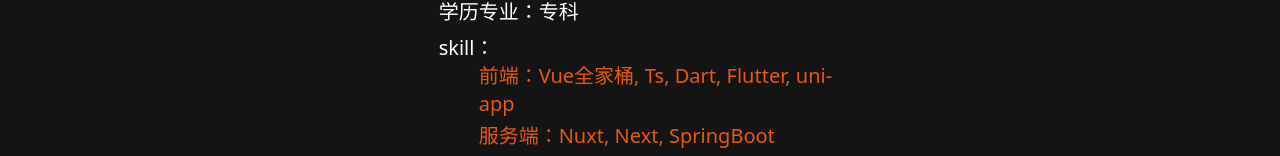
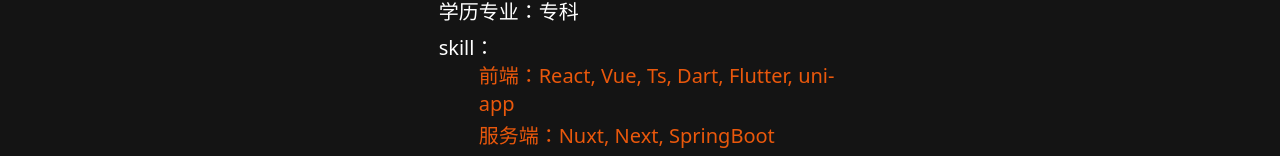
Before and after one commit to NoFearInMyHeart/resume-yzZ, a Next.js app: page /about in a window 1280 px wide. Shown: the part 443-599 px from the top of the page. Built offline with nearby package versions, Linux system fonts and the light colour scheme.

Commit message:
更新技能树

```diff
--- a/src/pages/about.tsx
+++ b/src/pages/about.tsx
@@ -39,7 +39,7 @@
                   skill：
                   <ul className="ml-10">
                     <li className="text-orange-600 mb-1">
-                      前端：Vue全家桶, Ts, Dart, Flutter, uni-app
+                      前端：React, Vue, Ts, Dart, Flutter, uni-app
                     </li>
                     <li className="text-orange-600 mb-1">
                       服务端：Nuxt, Next, SpringBoot
```
